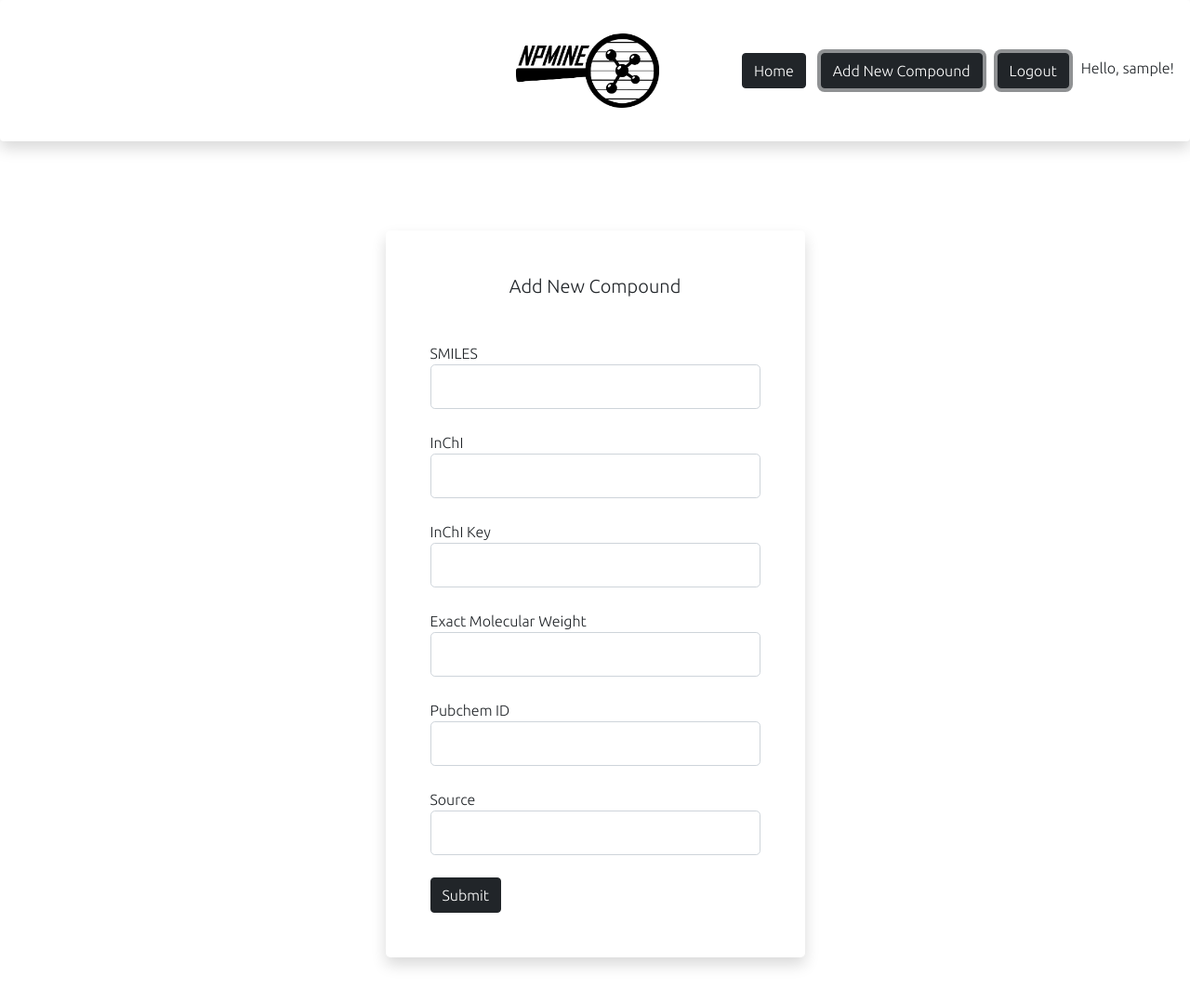
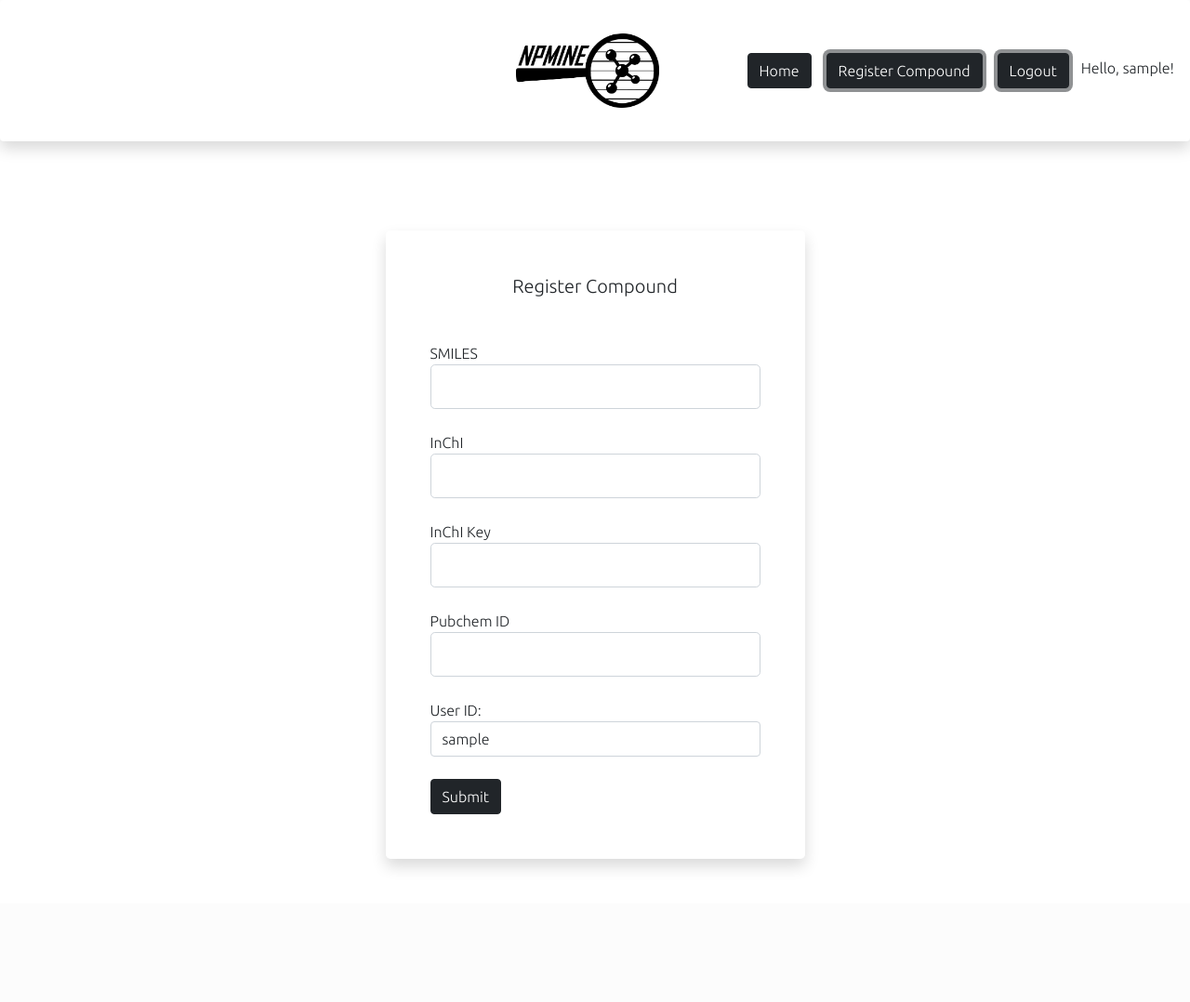
Before and after one commit to KiqMartins/npmine_web_app, a Flask app: page /new_compound in a window 1280 px wide. Shown: the whole page at 93% size. After the commit the page ends 934 px from the top, so only its background shows below. Run offline with Flask 2, Linux system fonts and the light colour scheme; the visitor is signed in with stand-in values (Sample User, id 1); data comes from the database, SQL or seed files in the repository; some libraries are stand-ins or nearby versions.

Commit message:
Altered add new compound and register verification

```diff
--- a/websiteNPMINE/inserts/forms.py
+++ b/websiteNPMINE/compounds/forms.py
@@ -6,7 +6,6 @@ class CompoundForm(FlaskForm):
     smiles = StringField('SMILES', validators=[DataRequired()])
     inchi = StringField('InChI')
     inchikey = StringField('InChI Key')
-    exactmolwt = StringField("Exact Molecular Weight")
     pubchem = StringField("Pubchem ID")
-    source = StringField("Source")
+    user_id = StringField("User ID")
     submit = SubmitField("Submit")
--- /dev/null
+++ b/websiteNPMINE/compounds/routes.py
@@ -0,0 +1,65 @@
+from flask import Blueprint, render_template, flash, redirect, url_for, request
+from flask_login import login_required, current_user
+from websiteNPMINE.compounds.forms import CompoundForm
+from websiteNPMINE.models import Compounds
+from websiteNPMINE import db
+import os
+import json
+import requests
+from rdkit import Chem
+from websiteNPMINE.compounds.utils import *
+
+compounds = Blueprint('inserts', __name__)
+
+#@compounds.route("/new_compound", methods=["GET", "POST"])
+#@login_required
+#def new_compound():
+    #form = CompoundForm()
+    #if form.validate_on_submit():
+        #compound = Compounds(smiles=form.smiles.data, inchi=form.inchi.data, inchikey=form.inchikey.data, exactmolwt=form.exactmolwt.data,
+                            #pubchem=form.pubchem.data, source=form.source.data)
+        #db.session.add(compound)
+        #db.session.commit()
+        #flash("You have inserted a new compound!", "success")
+        #return redirect(url_for("main.home"))
+    #return render_template("new_compound.html", title = 'New Compound', form=form)
+
+@compounds.route('/new_compound', methods=['GET', 'POST'])
+@login_required
+def registerCompound():
+    form = CompoundForm()
+    if form.validate_on_submit():
+        if form.inchikey.data=='':
+            inchikey = Chem.InchiToInchiKey(form.inchi.data)
+        else:
+            inchikey = form.inchikey.data
+
+        #check inchikey
+        compoundToView = db.session.query(Compounds).filter_by(inchikey=inchikey).all()
+        if len(compoundToView):
+            flash('Compound %s already registered' % compoundToView[0].inchikey)
+            return redirect(url_for('main.home'))
+
+        d = cpd2prop(inchikey)
+        if not len(d):
+            compound = Compounds(inchi=form.inchi.data,
+                                inchikey=inchikey,
+                                smiles=form.smiles.data,
+                                pubchem=form.pubchem.data,
+                                user_id=current_user.id)
+        else:
+            if 'CID' in d.keys():
+                pubchem = '%s' % d['CID']
+                d.pop('CID')
+            props = json.dumps(d)
+            compound = Compounds(inchi=form.inchi.data,
+                                inchikey=inchikey,
+                                smiles=form.smiles.data,
+                                pubchem=pubchem,
+                                user_id=current_user.id)
+        db.session.add(compound)
+        db.session.commit()
+        flash('Congratulations, you registered a new compound!')
+        return redirect(url_for('main.home'))
+    return render_template('new_compound.html',
+                           form=form)
--- a/websiteNPMINE/inserts/routes.py
+++ /dev/null
@@ -1,20 +0,0 @@
-from flask import Blueprint, render_template, flash, redirect, url_for
-from flask_login import login_required, current_user
-from websiteNPMINE.inserts.forms import CompoundForm
-from websiteNPMINE.models import Compounds
-from websiteNPMINE import db
-
-inserts = Blueprint('inserts', __name__)
-
-@inserts.route("/new_compound", methods=["GET", "POST"])
-@login_required
-def new_compound():
-    form = CompoundForm()
-    if form.validate_on_submit():
-        compound = Compounds(smiles=form.smiles.data, inchi=form.inchi.data, inchikey=form.inchikey.data, exactmolwt=form.exactmolwt.data,
-                            pubchem=form.pubchem.data, source=form.source.data)
-        db.session.add(compound)
-        db.session.commit()
-        flash("You have inserted a new compound!", "success")
-        return redirect(url_for("main.home"))
-    return render_template("new_compound.html", title = 'New Compound', form=form)
--- /dev/null
+++ b/websiteNPMINE/templates/editCompound.html
@@ -0,0 +1,5 @@
+{% extends "layout.html" %}
+{% block title %}NPMINE | New Compound{% endblock %}
+{% block newcompoundcontent %}
+Testing
+{% endblock newcompoundcontent %}
--- a/websiteNPMINE/templates/index.html
+++ b/websiteNPMINE/templates/index.html
@@ -26,9 +26,7 @@
       <tr>
         <th scope="col">ID</th>
         <th scope="col">SMILES</th>
-        <th scope="col">InChI</th>
         <th scope="col">InChI Key</th>
-        <th scope="col">Molecular Weight</th>
         <th scope="col">PubChem ID</th>
         <th scope="col">Structure</th>
       </tr>
@@ -38,9 +36,7 @@
       <tr>
         <td>{{ comp['id'] }}</td>
         <td>{{ comp['smiles'] }}</td>
-        <td>{{ comp['inchi'] }}</td>
         <td>{{ comp['inchikey'] }}</td>
-        <td>{{ comp['exactmolwt'] }}</td>
         <td>{{ comp['pubchem'] }}</td>
       </tr>
       {% endfor %}
--- a/websiteNPMINE/templates/layout.html
+++ b/websiteNPMINE/templates/layout.html
@@ -12,7 +12,7 @@
         <!-- Adding Bootstrap CSS -->
         <link href="https://cdn.jsdelivr.net/npm/bootstrap@5.1.3/dist/css/bootstrap.min.css" rel="stylesheet" integrity="sha384-1BmE4kWBq78iYhFldvKuhfTAU6auU8tT94WrHftjDbrCEXSU1oBoqyl2QvZ6jIW3" crossorigin="anonymous">
         <!-- Adding custom CSS -->
-        <link href="static/css/style.css" rel="stylesheet" />
+        <link href="/static/css/style.css" rel="stylesheet" />
         <!-- Google fonts -->
         <link rel="preconnect" href="https://fonts.googleapis.com">
         <link rel="preconnect" href="https://fonts.gstatic.com" crossorigin>
@@ -26,7 +26,7 @@
             <nav class="navbar sticky-top navbar-expand-lg navbar-light bg-light shadow p-3 mb-5 bg-white rounded">
                 <div class="container-fluid npmine-navbar">
                   <a class="navbar-brand" href="/">
-                    <img src="static/assets/img/logo.png" alt="NPMINE Logo" height="80">
+                    <img src="/static/assets/img/logo.png" alt="NPMINE Logo" height="80">
                   </a>
 
                   <button class="navbar-toggler" type="button" data-bs-toggle="collapse" data-bs-target="#navbarNavAltMarkup" aria-controls="navbarNavAltMarkup" aria-expanded="false" aria-label="Toggle navigation">
@@ -44,7 +44,7 @@
 
                         {% if current_user.is_authenticated %}
                         <a class="nav-link" id="login" href="/new_compound">
-                          <button type="button" class="btn btn-outline-dark">Add New Compound</button>
+                          <button type="button" class="btn btn-outline-dark">Register Compound</button>
                         </a>
                         <a class="nav-link" id="login" href="/logout">
                           <button type="button" class="btn btn-outline-dark">Logout</button>
--- a/websiteNPMINE/templates/new_compound.html
+++ b/websiteNPMINE/templates/new_compound.html
@@ -1,12 +1,12 @@
 {% extends "layout.html" %}
-{% block title %}NPMINE | New Compound{% endblock %}
+{% block title %}NPMINE | Register Compound{% endblock %}
 {% block newcompoundcontent %}
 <div class="container">
   <div class="row">
     <div class="col-sm-9 col-md-7 col-lg-5 mx-auto">
       <div class="card border-0 shadow rounded-3 my-5">
         <div class="card-body p-4 p-sm-5">
-          <h5 class="card-title text-center mb-5 fw-light fs-5">Add New Compound</h5>
+          <h5 class="card-title text-center mb-5 fw-light fs-5">Register Compound</h5>
           <form method="POST" action="">
             {{ form.hidden_tag() }}
             <fieldset class="form-group">
@@ -53,20 +53,6 @@
             </div>
             <br>
             <div class="form-group">
-                {{ form.exactmolwt.label(class="form-control-label") }}
-                {% if form.exactmolwt.errors %}
-                    {{ form.exactmolwt(class="form-control form-control-lg is-invalid") }}
-                    <div class="invalid-feedback">
-                        {% for error in form.exactmolwt.errors %}
-                            <span>{{ error }}</span>
-                        {% endfor %}
-                    </div>
-                {% else %}
-                    {{ form.exactmolwt(class="form-control form-control-lg") }}
-                {% endif %}
-            </div>
-            <br>
-            <div class="form-group">
                 {{ form.pubchem.label(class="form-control-label") }}
                 {% if form.pubchem.errors %}
                     {{ form.pubchem(class="form-control form-control-lg is-invalid") }}
@@ -80,19 +66,8 @@
                 {% endif %}
             </div>
             <br>
-            <div class="form-group">
-                {{ form.source.label(class="form-control-label") }}
-                {% if form.source.errors %}
-                    {{ form.source(class="form-control form-control-lg is-invalid") }}
-                    <div class="invalid-feedback">
-                        {% for error in form.source.errors %}
-                            <span>{{ error }}</span>
-                        {% endfor %}
-                    </div>
-                {% else %}
-                    {{ form.source(class="form-control form-control-lg") }}
-                {% endif %}
-            </div>
+            <label for="userid">User ID:</label>
+            <input type="text" class="form-control" name="userid"  value="{{current_user.username}}">
             <br>
           </fieldset>
           <div class="form-group">
```
Also changed, not shown: websiteNPMINE/__init__.py (+5 -2 lines), websiteNPMINE/compounds/utils.py (added, +30 -0 lines), websiteNPMINE/compounds/__init__.py (added), websiteNPMINE/main/routes.py (line endings or trailing spaces).
